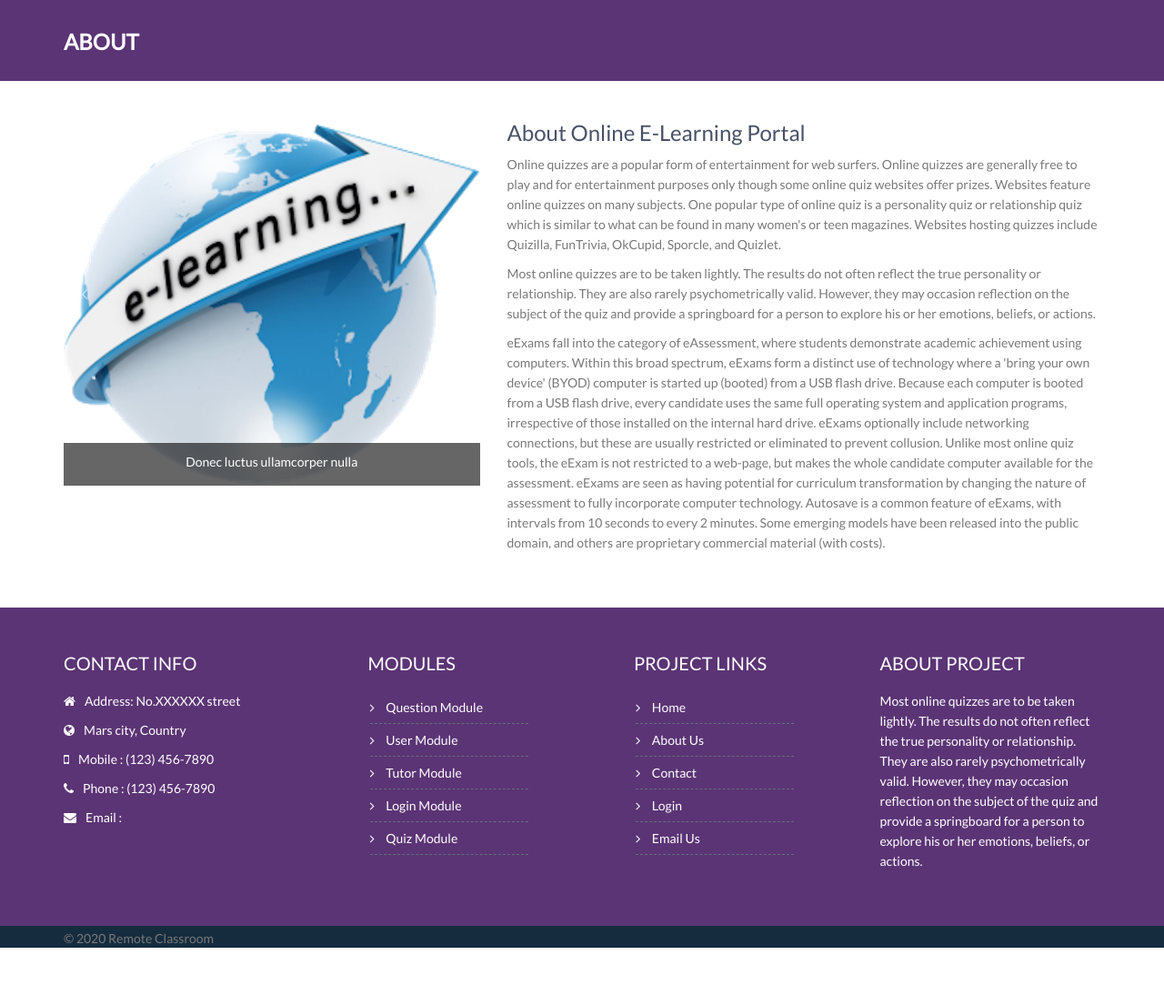
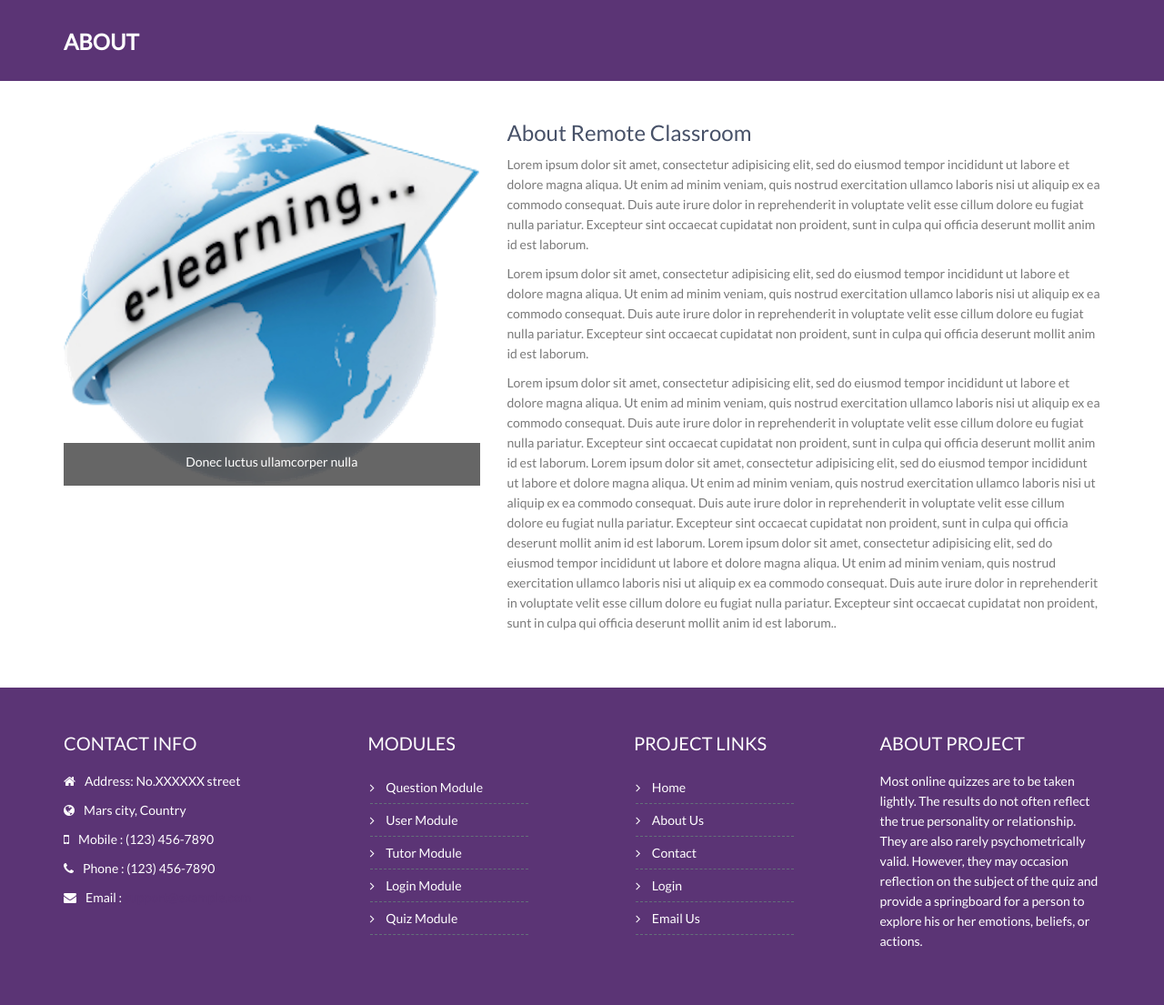
Before and after one commit to Moosky-1/online_elearning_portal, a Django app: page /pages/about in a window 1280 px wide. Shown: the part 96-1201 px from the top of the page at 91% size. Before the commit the page ends 1138 px from the top, so only its background shows below. Run offline with Django 3.2, Linux system fonts and the light colour scheme; some libraries are stand-ins or nearby versions.

Commit message:
Modifying home page

```diff
--- a/templates/about.html
+++ b/templates/about.html
@@ -60,10 +60,12 @@
       </div>
     </div>
     <div class="col-lg-7 about wow fadeInRight">
-      <h3>About Online E-Learning Portal</h3>
-      <p>Online quizzes are a popular form of entertainment for web surfers. Online quizzes are generally free to play and for entertainment purposes only though some online quiz websites offer prizes. Websites feature online quizzes on many subjects. One popular type of online quiz is a personality quiz or relationship quiz which is similar to what can be found in many women's or teen magazines. Websites hosting quizzes include Quizilla, FunTrivia, OkCupid, Sporcle, and Quizlet.</p>
-      <p>Most online quizzes are to be taken lightly. The results do not often reflect the true personality or relationship. They are also rarely psychometrically valid. However, they may occasion reflection on the subject of the quiz and provide a springboard for a person to explore his or her emotions, beliefs, or actions.</p>
-      <p>eExams fall into the category of eAssessment, where students demonstrate academic achievement using computers. Within this broad spectrum, eExams form a distinct use of technology where a 'bring your own device' (BYOD) computer is started up (booted) from a USB flash drive. Because each computer is booted from a USB flash drive, every candidate uses the same full operating system and application programs, irrespective of those installed on the internal hard drive. eExams optionally include networking connections, but these are usually restricted or eliminated to prevent collusion. Unlike most online quiz tools, the eExam is not restricted to a web-page, but makes the whole candidate computer available for the assessment. eExams are seen as having potential for curriculum transformation by changing the nature of assessment to fully incorporate computer technology. Autosave is a common feature of eExams, with intervals from 10 seconds to every 2 minutes. Some emerging models have been released into the public domain, and others are proprietary commercial material (with costs).</p>
+      <h3>About Remote Classroom</h3>
+      <p>Lorem ipsum dolor sit amet, consectetur adipisicing elit, sed do eiusmod tempor incididunt ut labore et dolore magna aliqua. Ut enim ad minim veniam, quis nostrud exercitation ullamco laboris nisi ut aliquip ex ea commodo consequat. Duis aute irure dolor in reprehenderit in voluptate velit esse cillum dolore eu fugiat nulla pariatur. Excepteur sint occaecat cupidatat non proident, sunt in culpa qui officia deserunt mollit anim id est laborum.</p>
+      <p>Lorem ipsum dolor sit amet, consectetur adipisicing elit, sed do eiusmod tempor incididunt ut labore et dolore magna aliqua. Ut enim ad minim veniam, quis nostrud exercitation ullamco laboris nisi ut aliquip ex ea commodo consequat. Duis aute irure dolor in reprehenderit in voluptate velit esse cillum dolore eu fugiat nulla pariatur. Excepteur sint occaecat cupidatat non proident, sunt in culpa qui officia deserunt mollit anim id est laborum.</p>
+      <p>Lorem ipsum dolor sit amet, consectetur adipisicing elit, sed do eiusmod tempor incididunt ut labore et dolore magna aliqua. Ut enim ad minim veniam, quis nostrud exercitation ullamco laboris nisi ut aliquip ex ea commodo consequat. Duis aute irure dolor in reprehenderit in voluptate velit esse cillum dolore eu fugiat nulla pariatur. Excepteur sint occaecat cupidatat non proident, sunt in culpa qui officia deserunt mollit anim id est laborum.
+        Lorem ipsum dolor sit amet, consectetur adipisicing elit, sed do eiusmod tempor incididunt ut labore et dolore magna aliqua. Ut enim ad minim veniam, quis nostrud exercitation ullamco laboris nisi ut aliquip ex ea commodo consequat. Duis aute irure dolor in reprehenderit in voluptate velit esse cillum dolore eu fugiat nulla pariatur. Excepteur sint occaecat cupidatat non proident, sunt in culpa qui officia deserunt mollit anim id est laborum.
+        Lorem ipsum dolor sit amet, consectetur adipisicing elit, sed do eiusmod tempor incididunt ut labore et dolore magna aliqua. Ut enim ad minim veniam, quis nostrud exercitation ullamco laboris nisi ut aliquip ex ea commodo consequat. Duis aute irure dolor in reprehenderit in voluptate velit esse cillum dolore eu fugiat nulla pariatur. Excepteur sint occaecat cupidatat non proident, sunt in culpa qui officia deserunt mollit anim id est laborum..</p>
     </div>
   </div>
 
```
